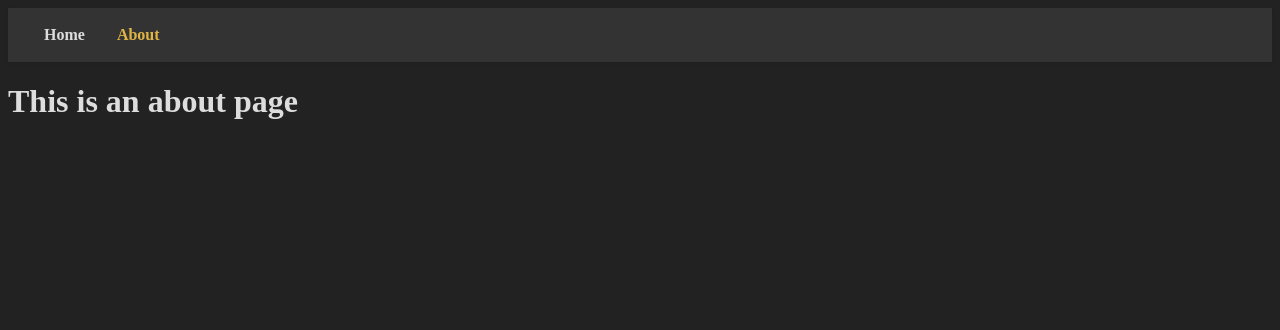
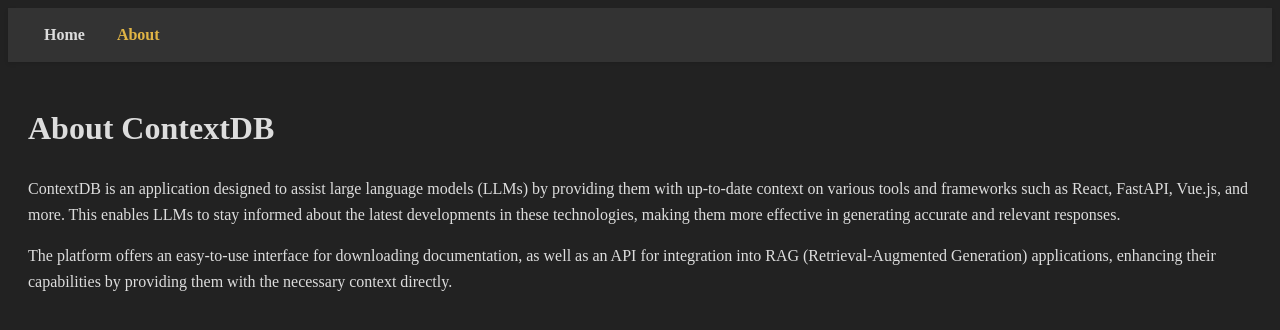
Before and after one commit to tech-terrace/contextdb, a Vue app in the folder frontend/: page /about in a window 1280 px wide. Shown: the top 330 px of the page. Built offline with nearby package versions, Linux system fonts and the light colour scheme.

Commit message:
Update API version ordering and improve About page content

```diff
--- a/frontend/src/views/AboutView.vue
+++ b/frontend/src/views/AboutView.vue
@@ -1,9 +1,15 @@
 <template>
   <div class="about">
-    <h1>This is an about page</h1>
+    <h1>About ContextDB</h1>
+    <p>ContextDB is an application designed to assist large language models (LLMs) by providing them with up-to-date context on various tools and frameworks such as React, FastAPI, Vue.js, and more. This enables LLMs to stay informed about the latest developments in these technologies, making them more effective in generating accurate and relevant responses.</p>
+    <p>The platform offers an easy-to-use interface for downloading documentation, as well as an API for integration into RAG (Retrieval-Augmented Generation) applications, enhancing their capabilities by providing them with the necessary context directly.</p>
   </div>
 </template>
 
 <style>
-
+  .about {
+    padding: 20px;
+    line-height: 1.6;
+    font-size: 16px;
+  }
 </style>
```
Also changed, not shown: 1 other file (tests, documents, lock files or other folders).
